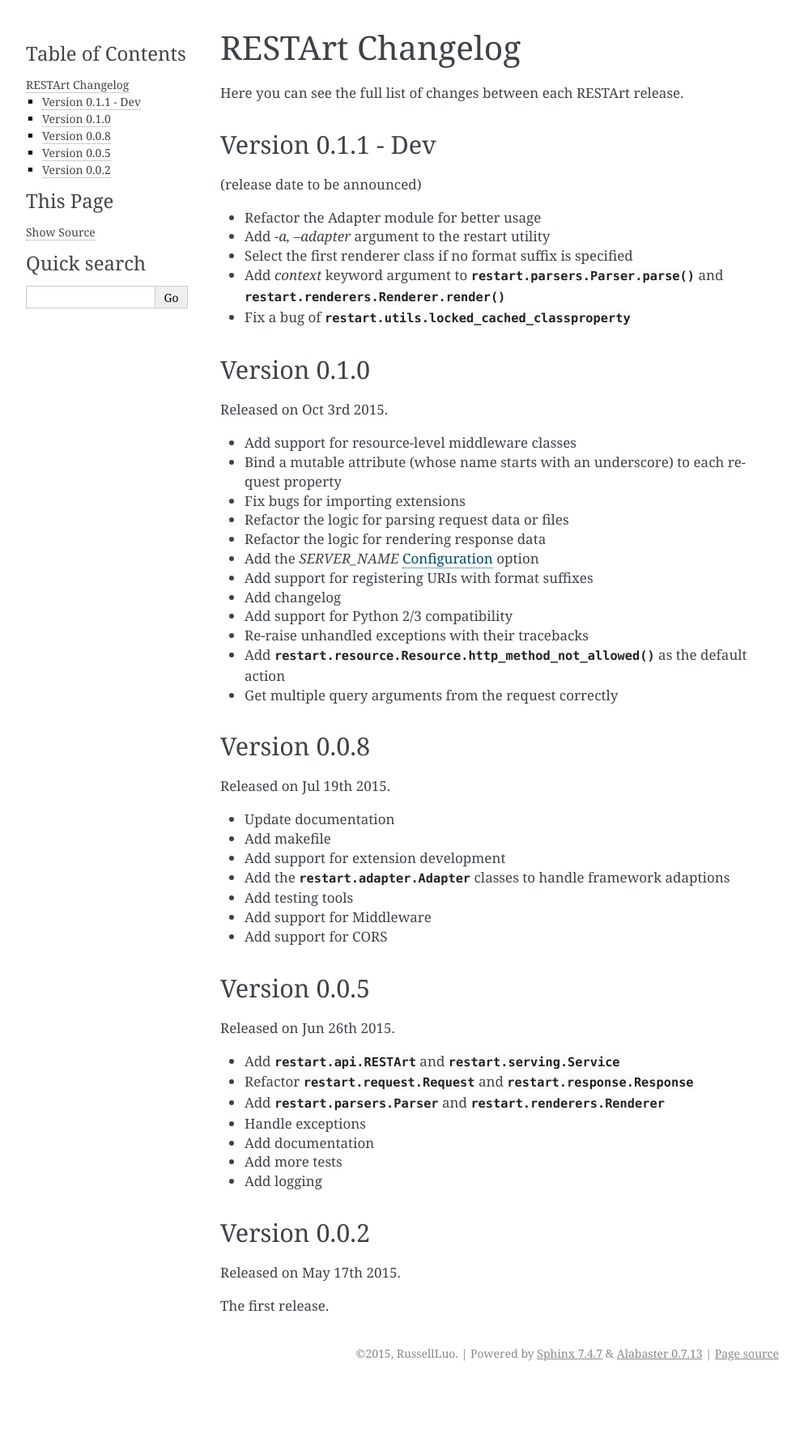
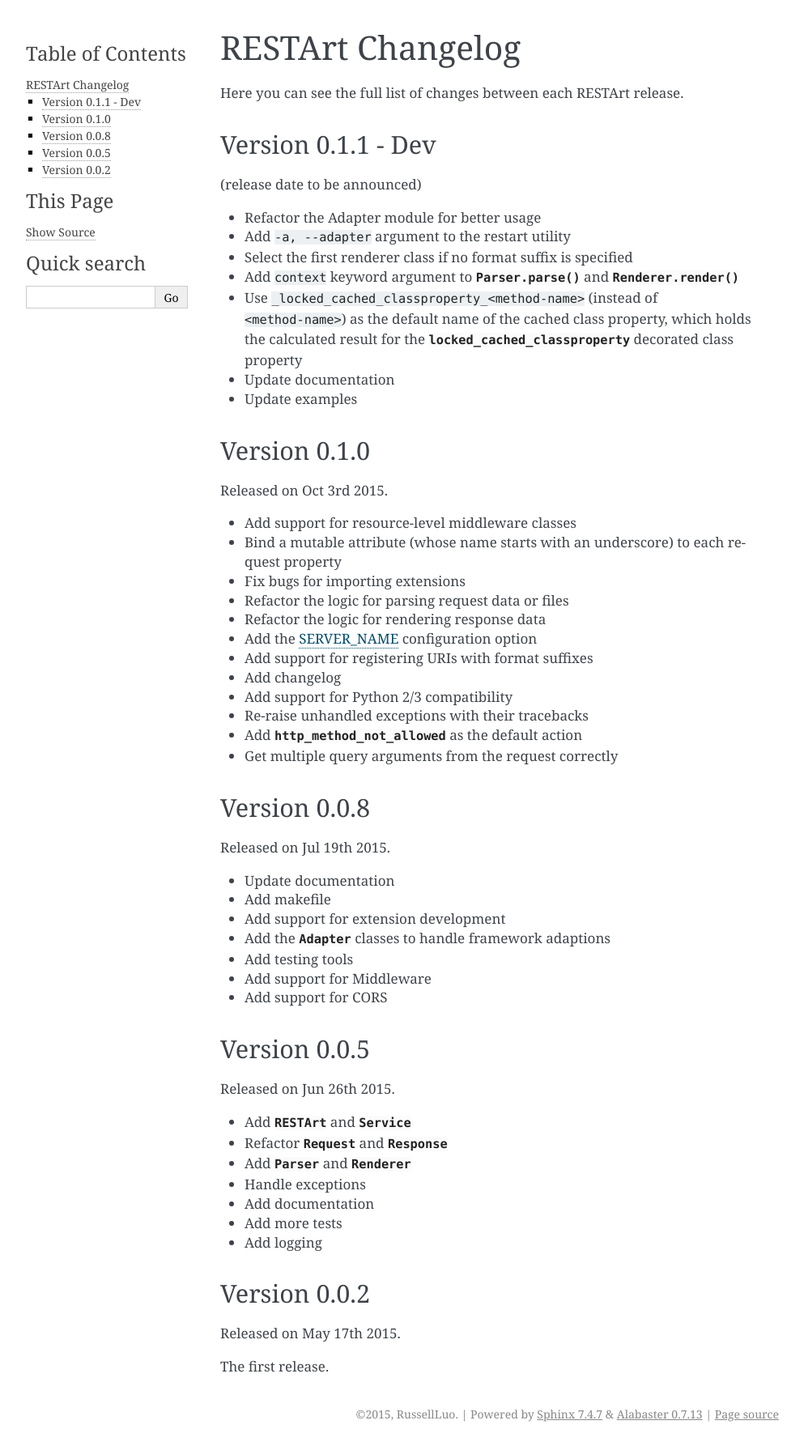
Before and after one commit to restartpy/restart, a Sphinx documentation site: the page built from docs/changelog.rst, in a window 1280 px wide. Shown: the whole page at 81% size, without its empty margins (148-1141 px from the left). Built offline with Sphinx 7.4.7, drawn with Linux system fonts in a browser that asks for light colours; before the commit the page ends 1711 px from its top, so only the background shows below that.

Commit message:
Update changelog

```diff
--- a/docs/changelog.rst
+++ b/docs/changelog.rst
@@ -10,10 +10,16 @@
 (release date to be announced)
 
 - Refactor the Adapter module for better usage
-- Add `-a, --adapter` argument to the restart utility
+- Add ``-a, --adapter`` argument to the restart utility
 - Select the first renderer class if no format suffix is specified
-- Add `context` keyword argument to :meth:`restart.parsers.Parser.parse` and :meth:`restart.renderers.Renderer.render`
-- Fix a bug of :class:`restart.utils.locked_cached_classproperty`
+- Add ``context`` keyword argument to :meth:`Parser.parse() <restart.parsers.Parser.parse>`
+  and :meth:`Renderer.render() <restart.renderers.Renderer.render>`
+- Use ``_locked_cached_classproperty_<method-name>`` (instead of ``<method-name>``)
+  as the default name of the cached class property, which holds the calculated result for the
+  :class:`locked_cached_classproperty <restart.utils.locked_cached_classproperty>`
+  decorated class property
+- Update documentation
+- Update examples
 
 
 Version 0.1.0
@@ -26,12 +32,12 @@
 - Fix bugs for importing extensions
 - Refactor the logic for parsing request data or files
 - Refactor the logic for rendering response data
-- Add the `SERVER_NAME` :ref:`configuration` option
+- Add the :ref:`SERVER_NAME <configuration>` configuration option
 - Add support for registering URIs with format suffixes
 - Add changelog
 - Add support for Python 2/3 compatibility
 - Re-raise unhandled exceptions with their tracebacks
-- Add :meth:`restart.resource.Resource.http_method_not_allowed` as the default action
+- Add :meth:`http_method_not_allowed <restart.resource.Resource.http_method_not_allowed>` as the default action
 - Get multiple query arguments from the request correctly
 
 
@@ -43,7 +49,7 @@
 - Update documentation
 - Add makefile
 - Add support for extension development
-- Add the :class:`restart.adapter.Adapter` classes to handle framework adaptions
+- Add the :class:`Adapter <restart.adapter.Adapter>` classes to handle framework adaptions
 - Add testing tools
 - Add support for Middleware
 - Add support for CORS
@@ -54,9 +60,9 @@
 
 Released on Jun 26th 2015.
 
-- Add :class:`restart.api.RESTArt` and :class:`restart.serving.Service`
-- Refactor :class:`restart.request.Request` and :class:`restart.response.Response`
-- Add :class:`restart.parsers.Parser` and :class:`restart.renderers.Renderer`
+- Add :class:`RESTArt <restart.api.RESTArt>` and :class:`Service <restart.serving.Service>`
+- Refactor :class:`Request <restart.request.Request>` and :class:`Response <restart.response.Response>`
+- Add :class:`Parser <restart.parsers.Parser>` and :class:`Renderer <restart.renderers.Renderer>`
 - Handle exceptions
 - Add documentation
 - Add more tests
```
